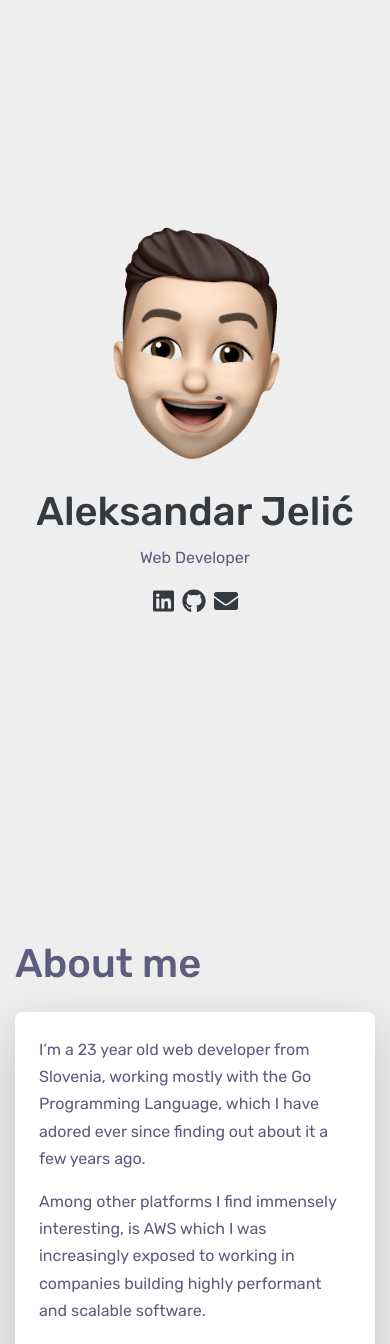
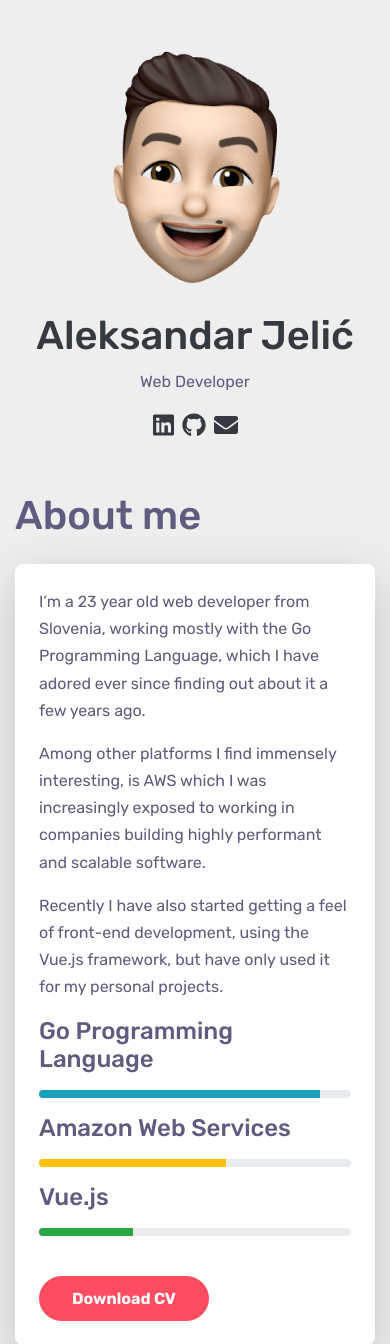
Before and after one commit to seniorescobar/personal-website, a Vue app: page / in a window 390 px wide. Shown: the top 1344 px of the page. Built offline with nearby package versions, Linux system fonts and the light colour scheme.

Commit message:
responsivness

```diff
--- a/src/App.vue
+++ b/src/App.vue
@@ -1,9 +1,8 @@
 <template>
   <div class="container-fluid">
     <div class="row">
-      <div id="sidebar" class="col-xl-3 offset-xl-1">
-        <section id="home" class="home d-flex align-items-center text-center">
-          <div class="row">
+      <div id="sidebar" class="col-12 col-xl-3 offset-xl-1 d-flex align-items-center justify-content-center mt-5 mt-lg-0">
+        <div class="row text-center">
           <div class="col-md-3 col-lg-12">
             <img
               src="./assets/images/memoji.png"
@@ -11,7 +10,7 @@
               class="img-fluid rounded-circle mb-4"
             />
           </div>
-            <div class="col-md-9 col-lg-12">
+          <div class="col-md-9 col-lg-12 text-center text-md-left text-lg-center">
             <h1 class="text-dark mb-2 mt-0">Aleksandar Jelić</h1>
             <span>Web Developer</span>
 
@@ -46,9 +45,8 @@
             </ul>
           </div>
         </div>
-        </section>
       </div>
-      <div class="col-xl-6 offset-xl-5 pt-5">
+      <div class="col-xl-6 offset-xl-5 pt-xl-5">
         <AboutMe />
         <Experience />
       </div>
@@ -76,11 +74,6 @@ export default {
 @import "./assets/scss/variables";
 @import "node_modules/bootstrap/scss/bootstrap";
 
-section.home {
-  height: 100vh;
-  min-height: 100vh;
-}
-
 .social-icons {
   li {
     a {
@@ -92,6 +85,7 @@ section.home {
 @include media-breakpoint-up(xl) {
   #sidebar {
 	position: fixed;
+	min-height: 100vh;
   }
 }
 
--- a/src/assets/scss/style.scss
+++ b/src/assets/scss/style.scss
@@ -3,5 +3,3 @@
 
 @import 'variables';
 @import 'node_modules/bootstrap/scss/bootstrap';
-
-// @import "elements";
```
Also changed, not shown: src/assets/scss/_elements.scss (deleted, +0 -31 lines). Lines whose indentation alone changed are shown as unchanged.
